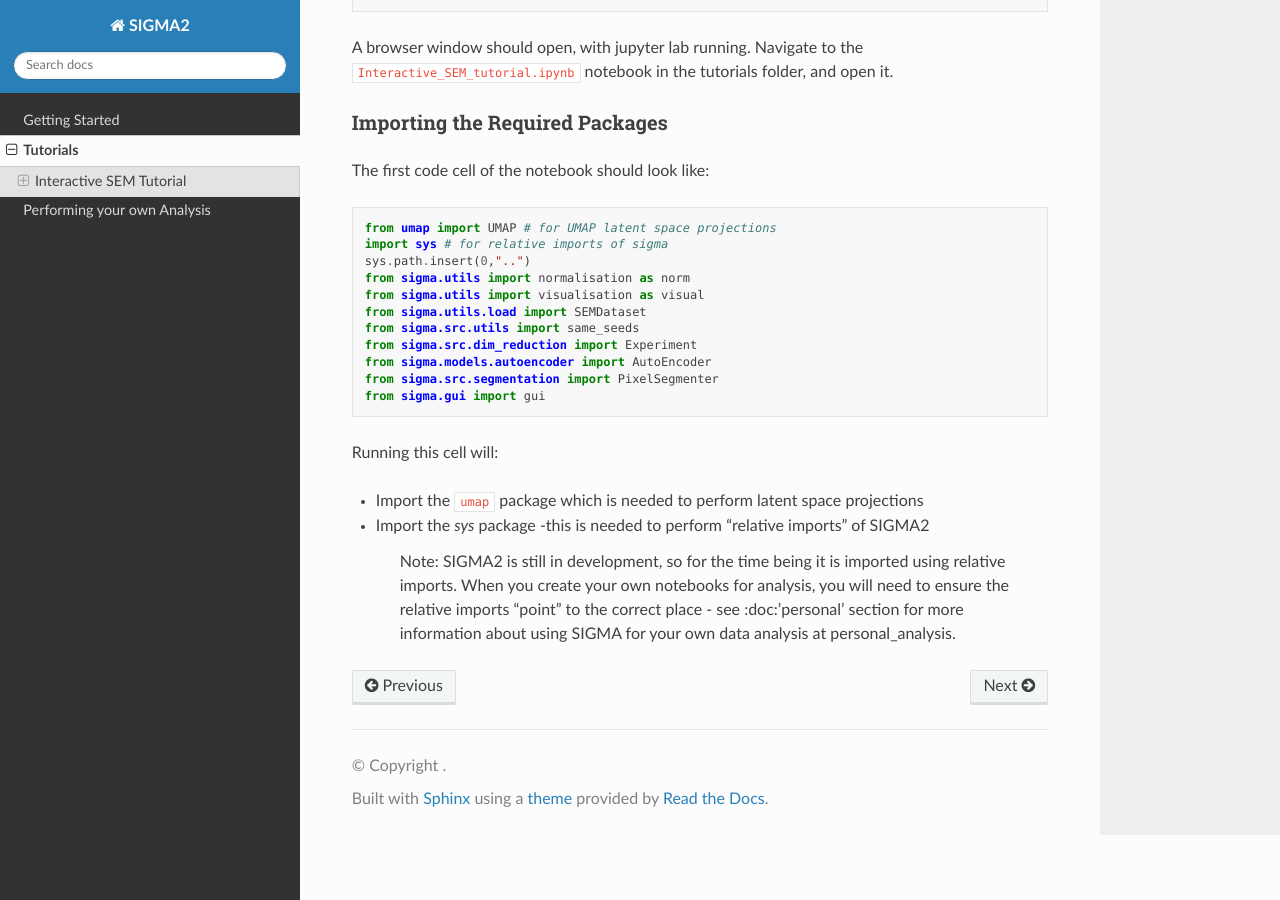
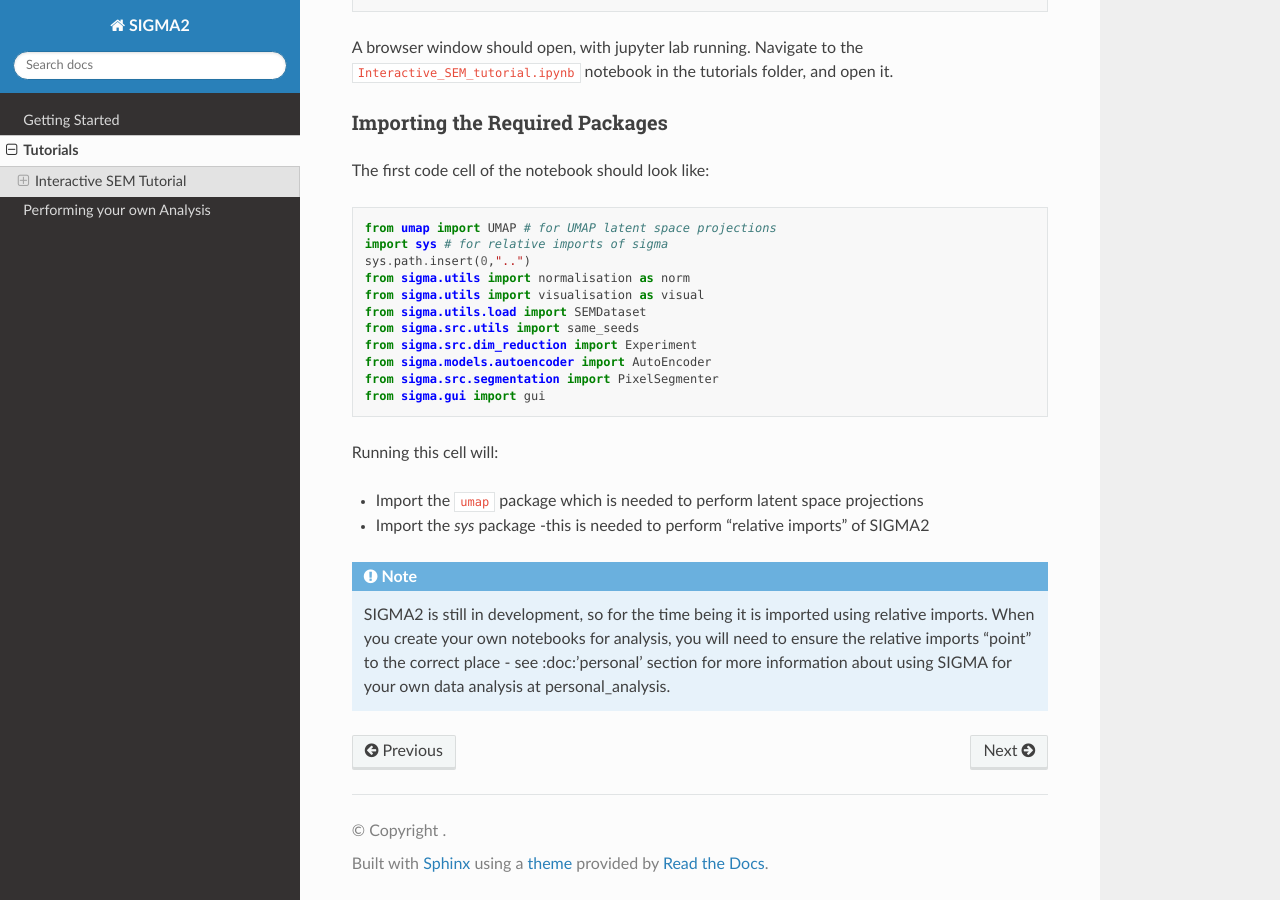
Before and after one commit to t-ginnis/SIGMA_docs, a Sphinx documentation site: the page built from docs/source/tutorials.rst, in a window 1280 px wide and 900 px high, scrolled down 661 px. Built offline with Sphinx 7.4.7 and the Read the Docs theme 3.1.0, drawn with Linux system fonts in a browser that asks for light colours.

```diff
--- a/docs/source/tutorials.rst
+++ b/docs/source/tutorials.rst
@@ -55,4 +55,5 @@ Running this cell will:
 * Import the ``umap`` package which is needed to perform latent space projections
 * Import the `sys` package -this is needed to perform "relative imports" of SIGMA2
 
-      Note: SIGMA2 is still in development, so for the time being it is imported using relative imports. When you create your own notebooks for analysis, you will need to ensure the relative imports "point" to the correct place - see :doc:'personal' section for more information about using SIGMA for your own data analysis at :ref:`personal_analysis`.
+.. note::
+   SIGMA2 is still in development, so for the time being it is imported using relative imports. When you create your own notebooks for analysis, you will need to ensure the relative imports "point" to the correct place - see :doc:'personal' section for more information about using SIGMA for your own data analysis at :ref:`personal_analysis`.
```
